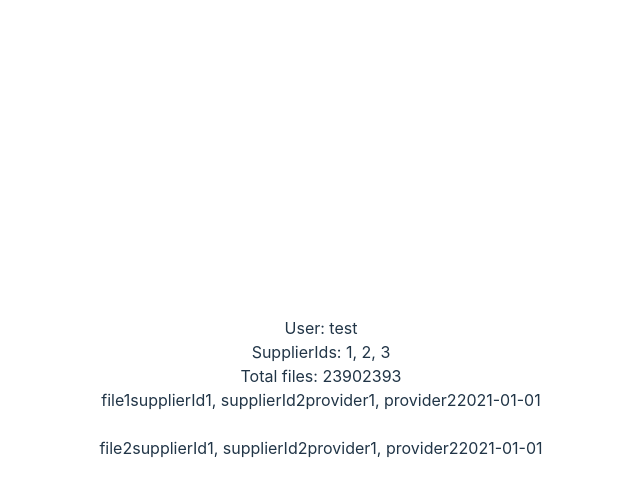
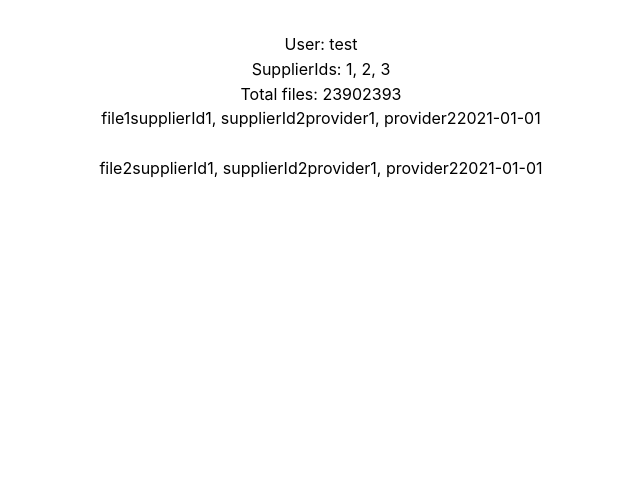
Before and after one commit to nmarley/all-files, a React (Vite) app: page / in a window 1280 px wide. Shown: the top 496 px of the page, without its empty margins (319-959 px from the left). Built offline with nearby package versions, Linux system fonts and the light colour scheme.

Commit message:
Use mantine + styles

```diff
--- a/src/main.tsx
+++ b/src/main.tsx
@@ -1,10 +1,14 @@
 import React from 'react';
 import ReactDOM from 'react-dom/client';
+import { MantineProvider } from '@mantine/core';
 import App from './App.tsx';
-import './index.css';
+// import './index.css';
+import '@mantine/core/styles.css';
 
 ReactDOM.createRoot(document.getElementById('root')!).render(
     <React.StrictMode>
-        <App />
+        <MantineProvider withGlobalClasses withCssVariables>
+            <App />
+        </MantineProvider>
     </React.StrictMode>,
 );
```
